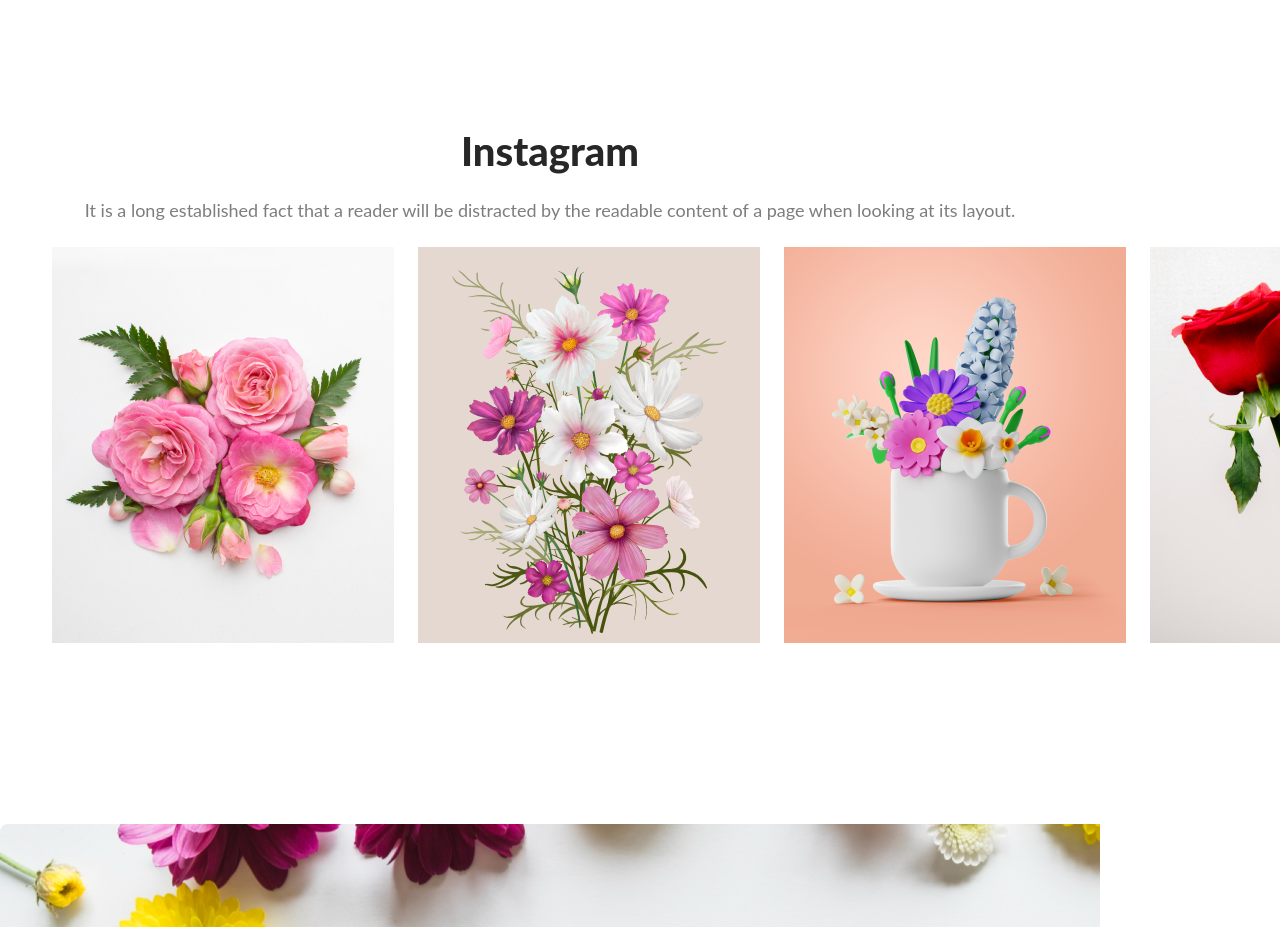
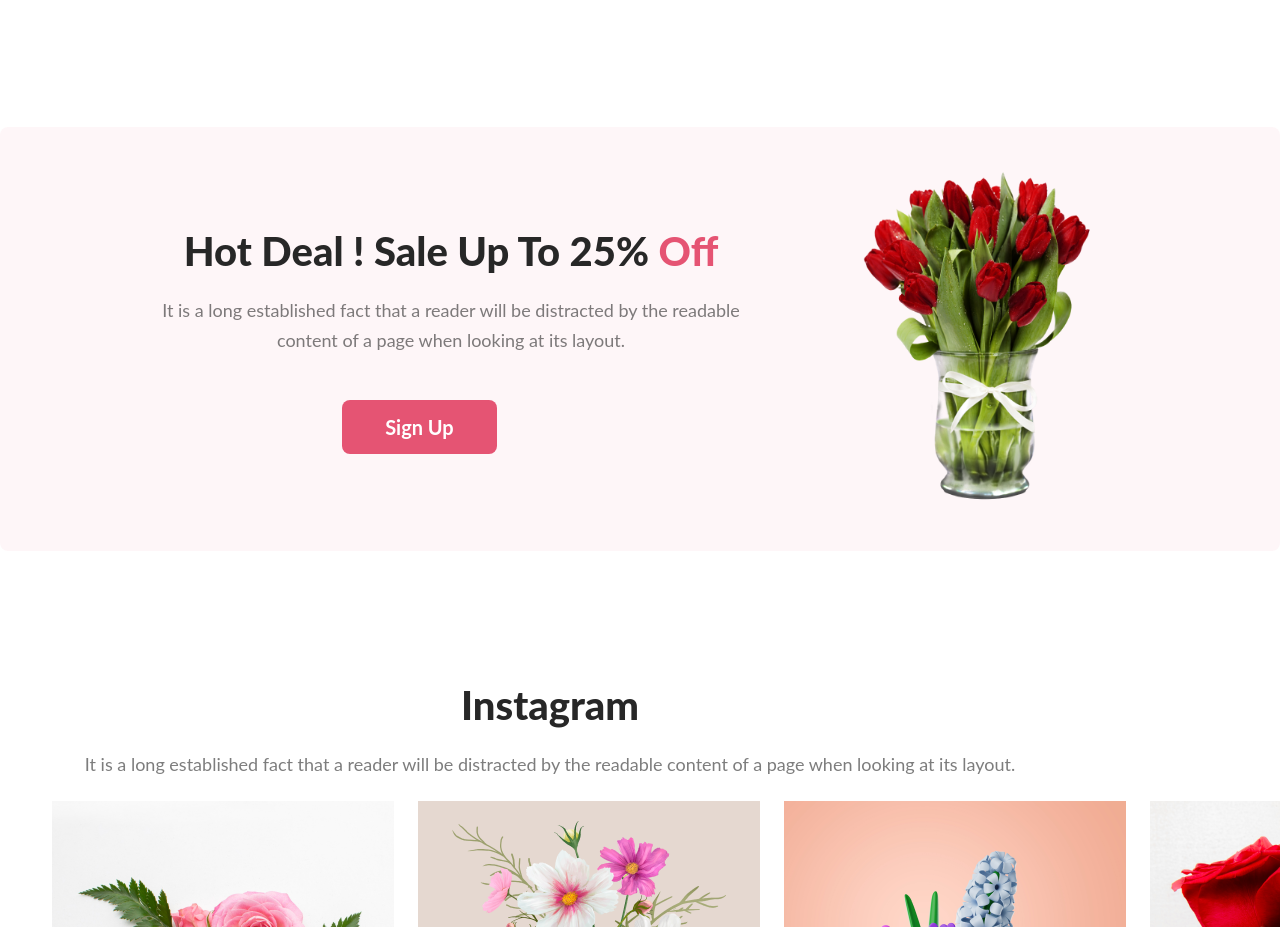
Before and after one commit to Masum-SM/Flowers_For_Dreams, a plain HTML site: page index.html in a window 1280 px wide. Shown: the part 1705-2632 px from the top of the page. Drawn offline with Linux system fonts and the light colour scheme.

Commit message:
main part  added

```diff
--- a/index.html
+++ b/index.html
@@ -65,6 +65,17 @@
                 </div>
             </div>
         </section>
+        <!-- hot deal -->
+        <section class="deal-section">
+           <div>
+            <h1 class="section-heading">Hot Deal ! Sale Up To 25% <span style="color: #E55473;">Off</span></h1>
+            <p class="section-dec">It is a long established fact that a reader will be distracted by the readable<br> content of a page when looking at its layout.</p>
+            <button class="btn" style="margin-left: 200px;">Sign Up</button>
+           </div>
+           <div>
+            <img style="width: 318px; height: 420px; padding: 40px;" src="images/pngwing 8.png" alt="">
+           </div>
+        </section>
 
 
 
--- a/style.css
+++ b/style.css
@@ -190,3 +190,11 @@ footer{
     font-weight: 400;
     line-height: normal;
 }
+/* deal section design */
+.deal-section{
+    border-radius: 8px;
+    background: rgba(229, 84, 115, 0.05);
+    display: flex;
+    justify-content: center;
+    gap: 60px;
+}
```
